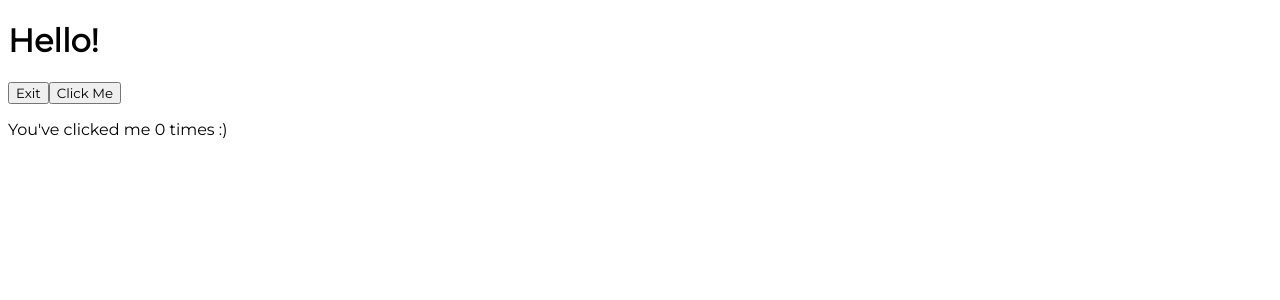
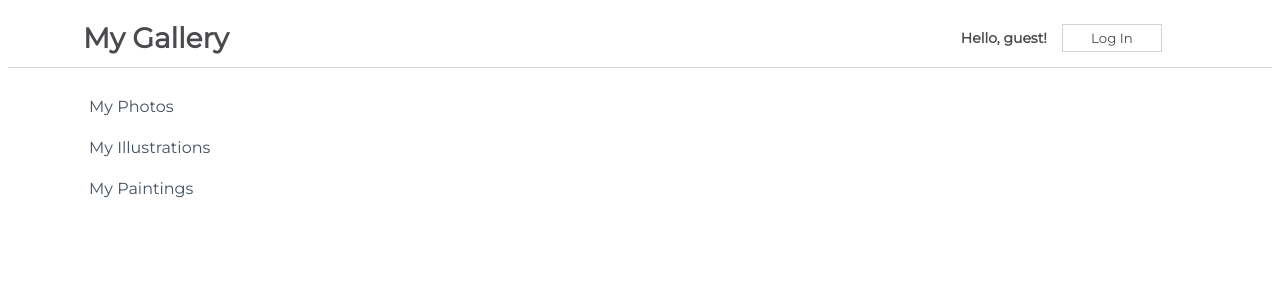
Before and after one commit to ryanoneill416/react-challenge-1, a React (Create React App) app in the folder my-app/: page / in a window 1280 px wide. Shown: the top 300 px of the page. Built offline with nearby package versions, Linux system fonts and the light colour scheme.

Commit message:
Complete Class Components Challenge

```diff
--- a/my-app/src/App.js
+++ b/my-app/src/App.js
@@ -1,10 +1,13 @@
 import css from './App.module.css';
-import StatefulGreeting from './components/StatefulGreeting';
+import NavBarSimple from './components/NavBarSimple';
+import Sidebar from './components/Sidebar';
 
 function App() {
   return (
-    <div className="App">
-      <StatefulGreeting greeting="I'm a stateful class component!" name="Ryan" />
+    <div className={css.App}>
+      {/* Add components here /> */}
+      <NavBarSimple />
+      <Sidebar />
     </div>
   );
 }
--- /dev/null
+++ b/my-app/src/components/NavBarSimple.js
@@ -0,0 +1,34 @@
+import React, { Component } from "react";
+import css from "./css/NavBarSimple.module.css";
+
+class NavBarSimple extends React.Component{
+
+    constructor(props) {
+        super(props);
+        this.state = {
+            message: "Hello, guest!",
+            buttonText: "Log In",
+        };
+    }
+
+    handleclick = () => {
+        this.setState((prevState) => ({
+            message: prevState.message === "Hello, guest!" ? "Welcome back, user!" : "Hello, guest!",
+            buttonText: prevState.buttonText === "Log In" ? "Log out" : "Log In",
+        }), () => console.log(this.state.message))
+    }
+
+    render() {
+        return (
+            <div className={css.NavBar}>
+                <h1>My Gallery</h1>
+                <div>
+                    <span>{this.state.message}</span>
+                    <button onClick={() => this.handleclick()}>{this.state.buttonText}</button>
+                </div>
+            </div>
+        )
+    }
+}
+
+export default  NavBarSimple;
```
